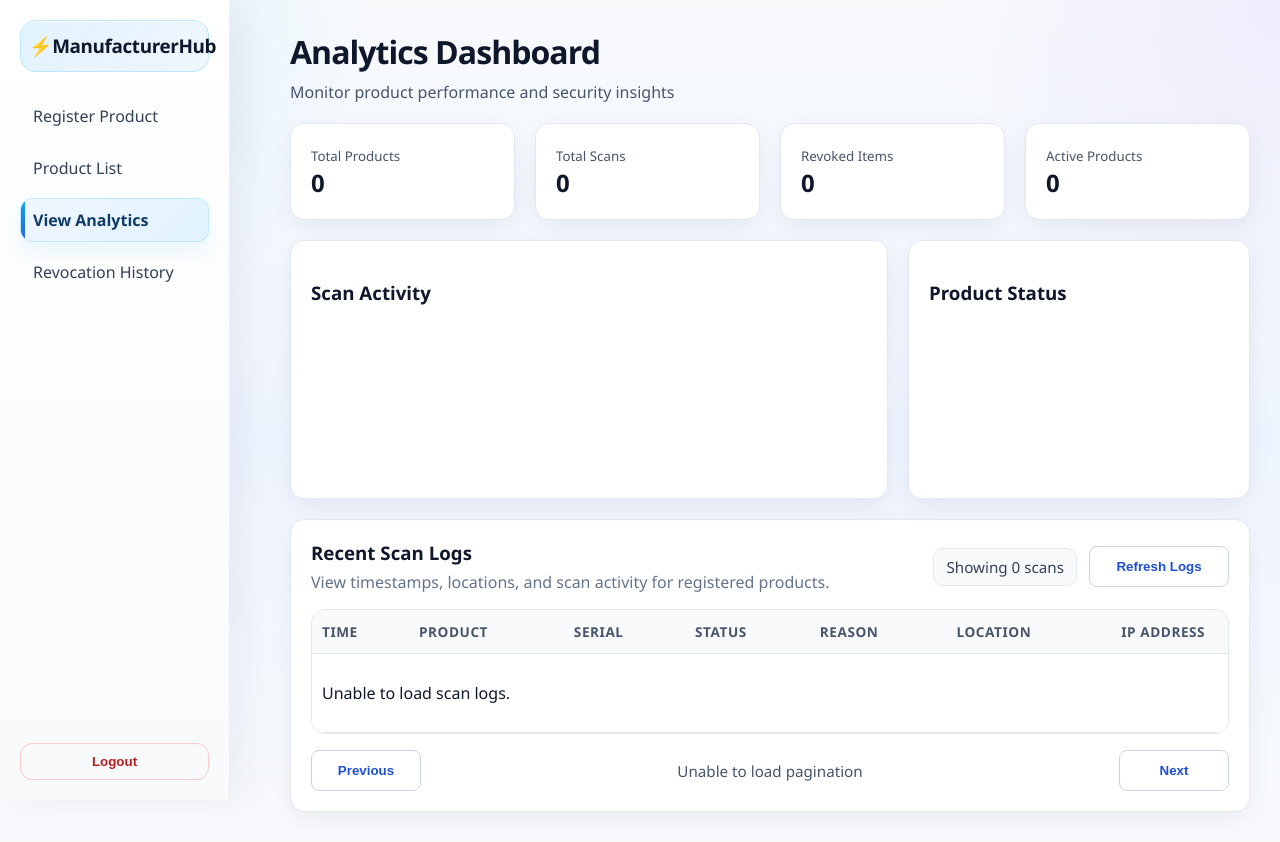
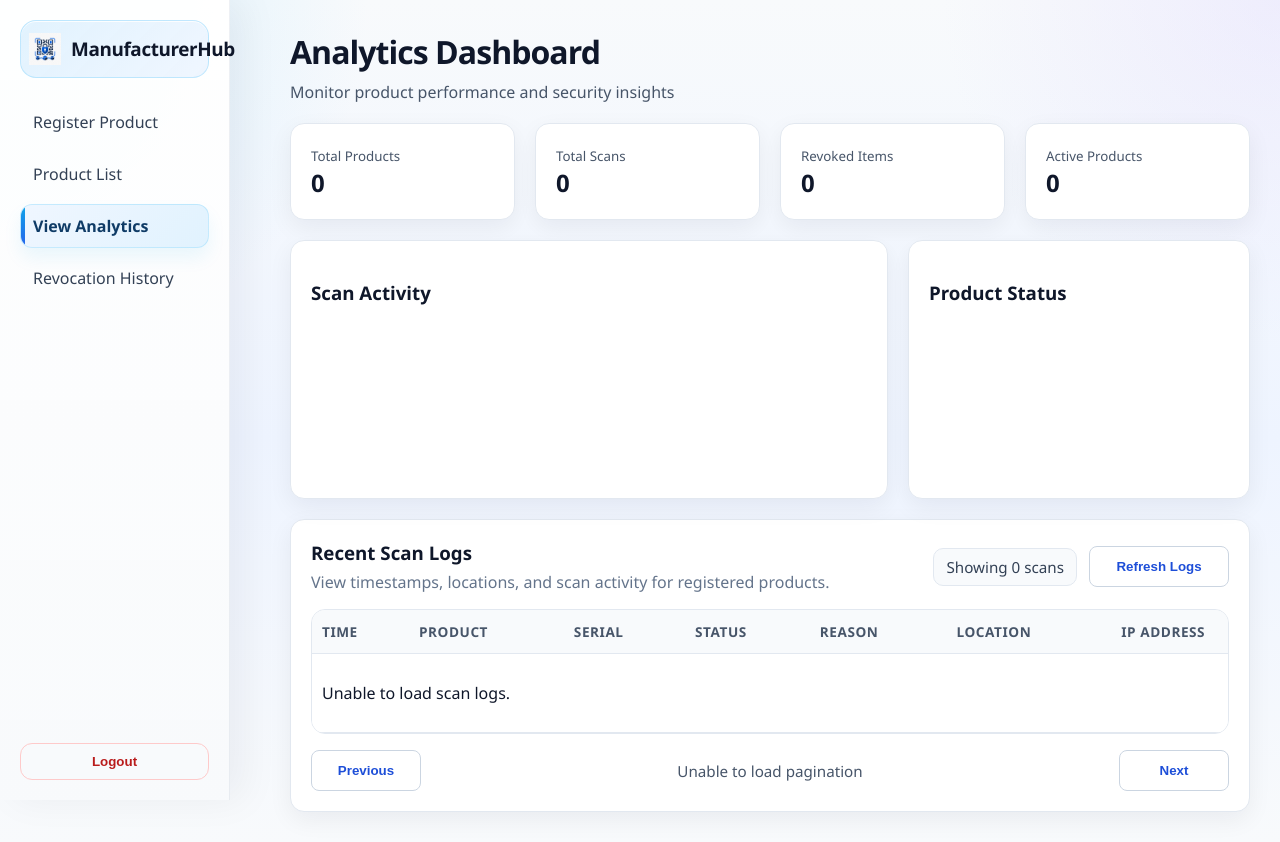
Before and after one commit to HeidiNC/fyp-auth-system, a website: page public/analytics.html in a window 1280 px wide. Drawn offline with nearby package versions, Linux system fonts and the light colour scheme; no server answers.

Commit message:
Add logo

```diff
--- a/public/analytics.html
+++ b/public/analytics.html
@@ -11,7 +11,7 @@
 <body>
 
 <div class="sidebar">
-  <h2>⚡ManufacturerHub</h2>
+  <h2><img src="manufacturerhub-logo.png" alt="ManufacturerHub logo">ManufacturerHub</h2>
   <a href="dashboard.html">Register Product</a>
   <a href="products.html">Product List</a>
   <a class="active" href="analytics.html">View Analytics</a>
--- a/public/dashboard.css
+++ b/public/dashboard.css
@@ -34,6 +34,15 @@ body {
     linear-gradient(135deg, rgba(224, 242, 254, 0.95), rgba(239, 246, 255, 0.98));
   border: 1px solid rgba(125, 211, 252, 0.4);
   box-shadow: inset 0 1px 0 rgba(255,255,255,0.85);
+  display: flex;
+  align-items: center;
+  gap: 10px;
+}
+
+.sidebar h2 img {
+  width: 32px;
+  height: 32px;
+  flex: 0 0 auto;
 }
 
 .sidebar a {
```
Also changed, not shown: public/dashboard.html (+1 -1 lines), public/login.css (+7 -0 lines), public/login.html (+1 -0 lines), public/products.html (+1 -1 lines), public/revocation.html (+1 -1 lines), public/manufacturerhub-logo.png (added).
